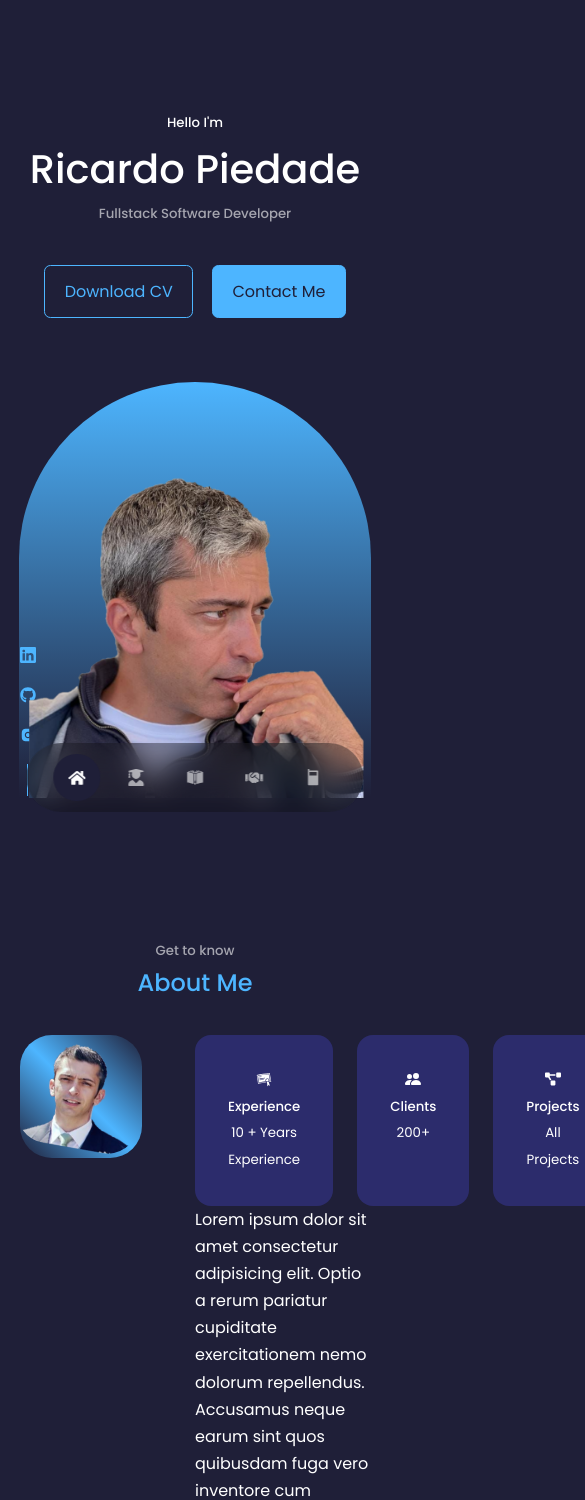
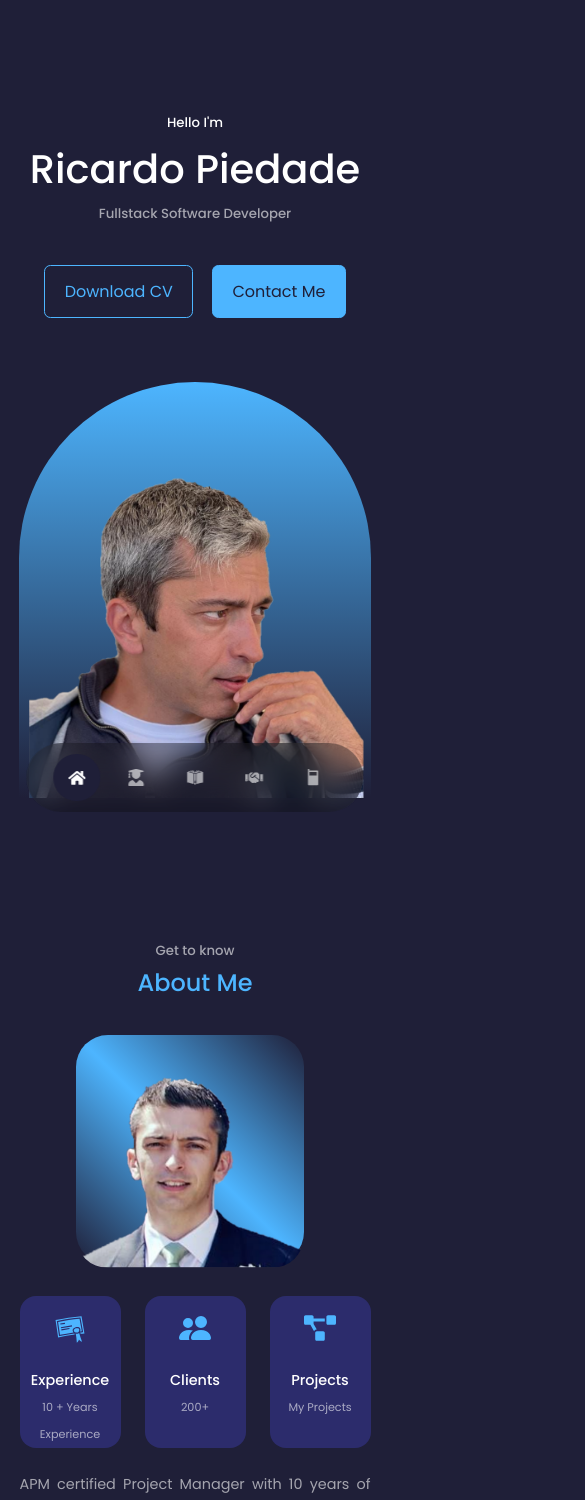
Before and after one commit to RicardoIT-Web/portfolio, a React (Create React App) app: page / in a window 390 px wide. Shown: the top 1500 px of the page, 585 px wide, since content can reach past the window. Built offline with nearby package versions, Linux system fonts and the light colour scheme.

Commit message:
Add about section styling for tablets and phones

```diff
--- a/src/components/about/About.jsx
+++ b/src/components/about/About.jsx
@@ -8,7 +8,7 @@ import {FaProjectDiagram} from 'react-icons/fa'
 const About = () => {
   return (
     <section id="about">
-      <h5>Get to know</h5>
+      <h5 className='section_top'>Get to know</h5>
       <h2>About Me</h2>
 
       <div className="container about__container">
@@ -33,17 +33,22 @@ const About = () => {
             <article className="about__card">
               <FaProjectDiagram className="about__icon" />
               <h5>Projects</h5>
-              <small>All Projects</small>
+              <small>My Projects</small>
             </article>
           </div>
           <p>
-            Lorem ipsum dolor sit amet consectetur adipisicing elit. Optio a
-            rerum pariatur cupiditate exercitationem nemo dolorum repellendus.
-            Accusamus neque earum sint quos quibusdam fuga vero inventore cum
-            eligendi quidem. Ab.
+            APM certified Project Manager with 10 years of experience in Project
+            Management, during this time I have completed training on ISO
+            9001:2015, Lean Six Sigma & CDM Regulations. I have now completed my
+            Diploma in Full Stack Software Development with Code Institute,
+            accredited by Edinburgh Napier University. Experience building responsive
+            websites using HTML, CSS, JavaScript, Python, Django, React, GitHub /
+            Gitpod, AWS – S3.
           </p>
 
-          <a href="#contact" className='btn btn-primary'>Let's Talk</a>
+          <a href="#contact" className="btn btn-primary">
+            Let's Talk
+          </a>
         </div>
       </div>
     </section>
--- a/src/components/about/about.css
+++ b/src/components/about/about.css
@@ -1,3 +1,7 @@
+.section_top {
+    margin-top: 5rem;
+}
+
 .about__container {
     display: grid;
     grid-template-columns: 35% 50%;
@@ -21,12 +25,8 @@
 .about__me-img {
     border-radius: 2rem;
     overflow: hidden;
-    transform: rotate(10deg);
-    transition: var(--transition);
-}
-
-.about__me-img:hover {
-    transform: rotate(0deg);
+    padding-top: 85px;
+    width: 100%;
 }
 
 .about__cards {
@@ -41,4 +41,81 @@
     border-radius: 1rem;
     padding: 2rem;
     text-align: center;
+    transition: var(--transition);
 }
+
+.about__card:hover {
+    background: transparent;
+    border-color: var(--color-primary-variant);
+    cursor: default;
+}
+
+.about__icon {
+    color: var(--color-primary);
+    font-size: 1.4rem;
+    margin-bottom: 1rem;
+}
+
+.about__card h5 {
+    font-size: 0.9rem;
+}
+
+.about__card small {
+    font-size: 0.7rem;
+    color: var(--color-light);
+}
+
+.about__content p {
+    margin: 2rem 0 2.6rem;
+    color: var(--color-light);
+}
+
+/* ==== Media Queries tablets ==== */
+@media screen and (max-width: 1024px) {
+    .about__container {
+        grid-template-columns: 1fr;
+        gap: 0;
+    }
+
+    .about__me {
+        width: 50%;
+        margin: 2rem auto 4rem;
+    }
+
+    .about__content p {
+        margin: 1rem 0 1.5rem;
+        text-align: justify;
+    }
+
+    .about__icon {
+        font-size: 2rem;
+    }
+}
+
+/* ==== Media Queries phones ==== */
+@media screen and (max-width: 600px) {
+    .about__me {
+        width: 65%;
+        margin: 0 3.5rem;
+    }
+
+    .about__me-img {
+        padding-top: 45px;
+    }
+
+    .about__card {
+        grid-template-columns: 1fr 1fr;
+        gap: 0.2rem;
+        padding: 15px 0 0 0;
+        margin-top: 2rem;
+    }
+
+    .about__content {
+        text-align: center;
+    }
+
+    .about__content p {
+        margin: 1.5rem 0;
+        font-size: 0.9rem;
+    }
+}
--- a/src/components/header/header.css
+++ b/src/components/header/header.css
@@ -59,3 +59,22 @@ header {
     font-weight: 300;
     font-size: 0.9rem;
 }
+
+/* ==== Media Queries tablets ==== */
+@media screen and (max-width: 1024px) {
+    header {
+        height: 75vh;
+    }
+}
+
+/* ==== Media Queries phones ==== */
+@media screen and (max-width: 600px) {
+    header {
+        height: 100vh;
+    }
+
+    .header__socials,
+    .scroll__down {
+        display: none;
+    }
+}
```
